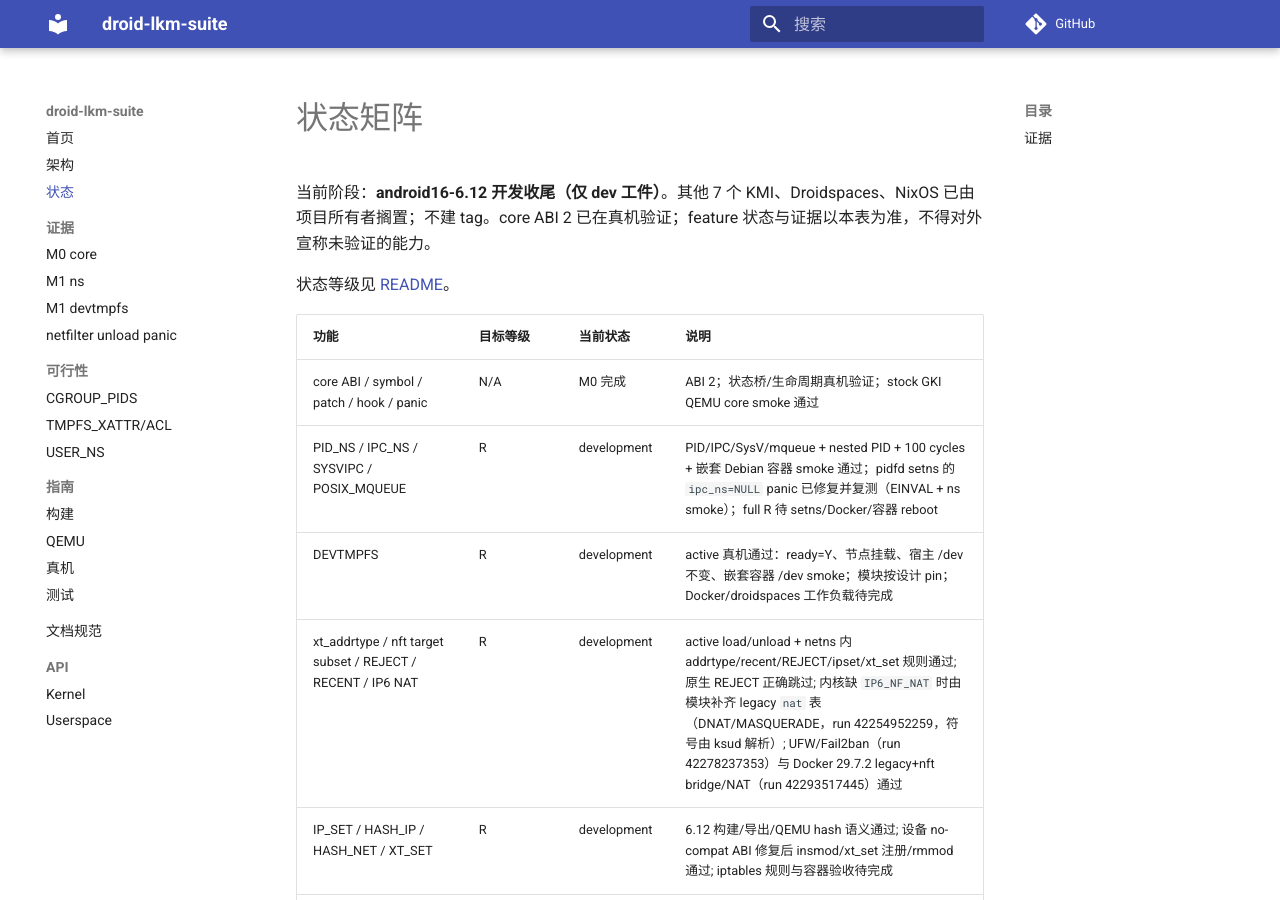
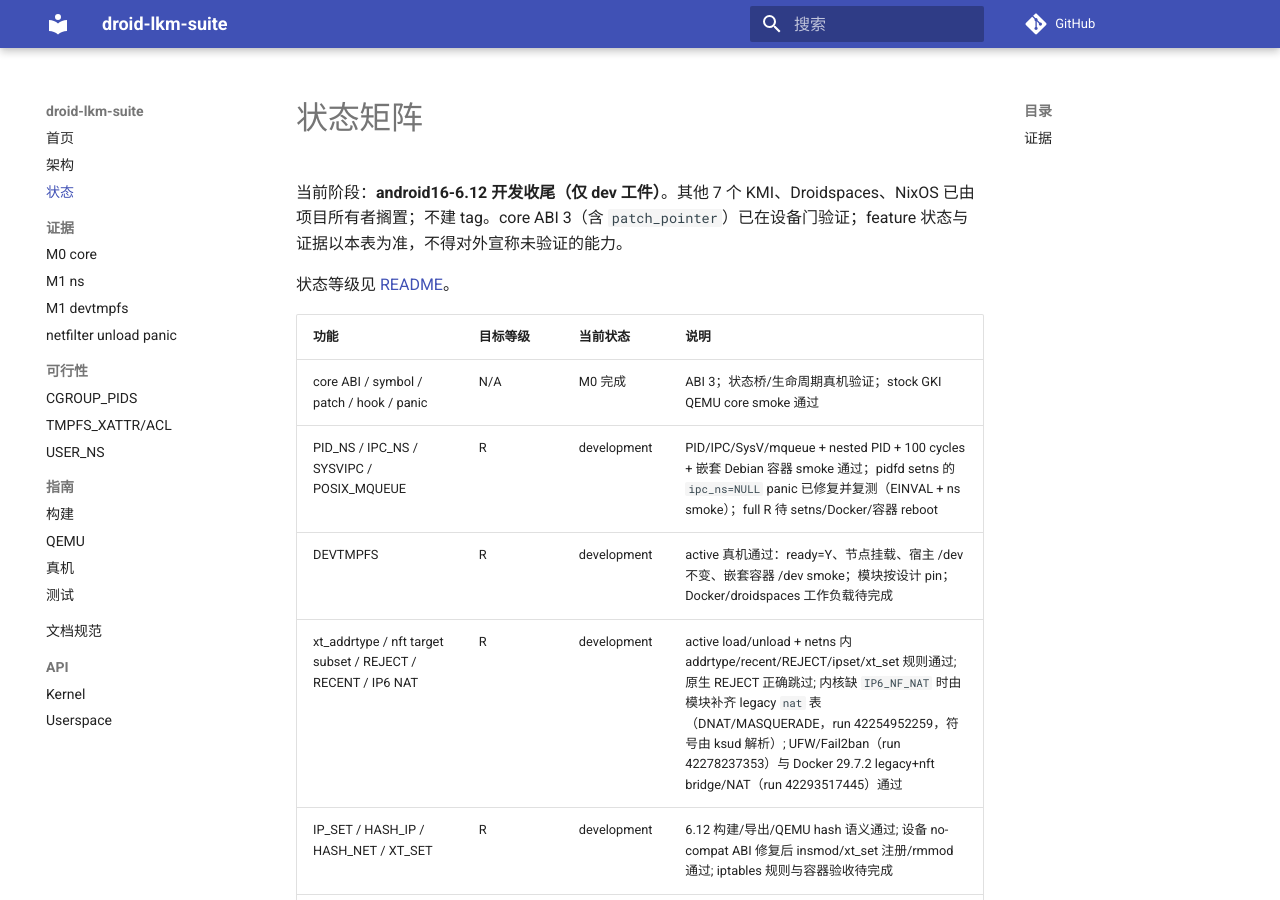
Before and after one commit to uobe1/droid-lkm-suite, an MkDocs documentation site: the page built from docs/status.md, in a window 1280 px wide and 900 px high. Built offline with MkDocs 1.6.1 and Material for MkDocs 9.7.7, drawn with Linux system fonts in a browser that asks for light colours; comment, search, counter and statistics services are not loaded.

Commit message:
docs(status): core ABI is 3

```diff
--- a/docs/status.md
+++ b/docs/status.md
@@ -1,12 +1,12 @@
 # 状态矩阵
 
-当前阶段：**android16-6.12 开发收尾（仅 dev 工件）**。其他 7 个 KMI、Droidspaces、NixOS 已由项目所有者搁置；不建 tag。core ABI 2 已在真机验证；feature 状态与证据以本表为准，不得对外宣称未验证的能力。
+当前阶段：**android16-6.12 开发收尾（仅 dev 工件）**。其他 7 个 KMI、Droidspaces、NixOS 已由项目所有者搁置；不建 tag。core ABI 3（含 `patch_pointer`）已在设备门验证；feature 状态与证据以本表为准，不得对外宣称未验证的能力。
 
 状态等级见 [README](../README.md)。
 
 | 功能 | 目标等级 | 当前状态 | 说明 |
 |---|---|---|---|
-| core ABI / symbol / patch / hook / panic | N/A | M0 完成 | ABI 2；状态桥/生命周期真机验证；stock GKI QEMU core smoke 通过 |
+| core ABI / symbol / patch / hook / panic | N/A | M0 完成 | ABI 3；状态桥/生命周期真机验证；stock GKI QEMU core smoke 通过 |
 | PID_NS / IPC_NS / SYSVIPC / POSIX_MQUEUE | R | development | PID/IPC/SysV/mqueue + nested PID + 100 cycles + 嵌套 Debian 容器 smoke 通过；pidfd setns 的 `ipc_ns=NULL` panic 已修复并复测（EINVAL + ns smoke）；full R 待 setns/Docker/容器 reboot |
 | DEVTMPFS | R | development | active 真机通过：ready=Y、节点挂载、宿主 /dev 不变、嵌套容器 /dev smoke；模块按设计 pin；Docker/droidspaces 工作负载待完成 |
 | xt_addrtype / nft target subset / REJECT / RECENT / IP6 NAT | R | development | active load/unload + netns 内 addrtype/recent/REJECT/ipset/xt_set 规则通过; 原生 REJECT 正确跳过; 内核缺 `IP6_NF_NAT` 时由模块补齐 legacy `nat` 表（DNAT/MASQUERADE，run 42254952259，符号由 ksud 解析）; UFW/Fail2ban（run 42278237353）与 Docker 29.7.2 legacy+nft bridge/NAT（run 42293517445）通过 |
```
